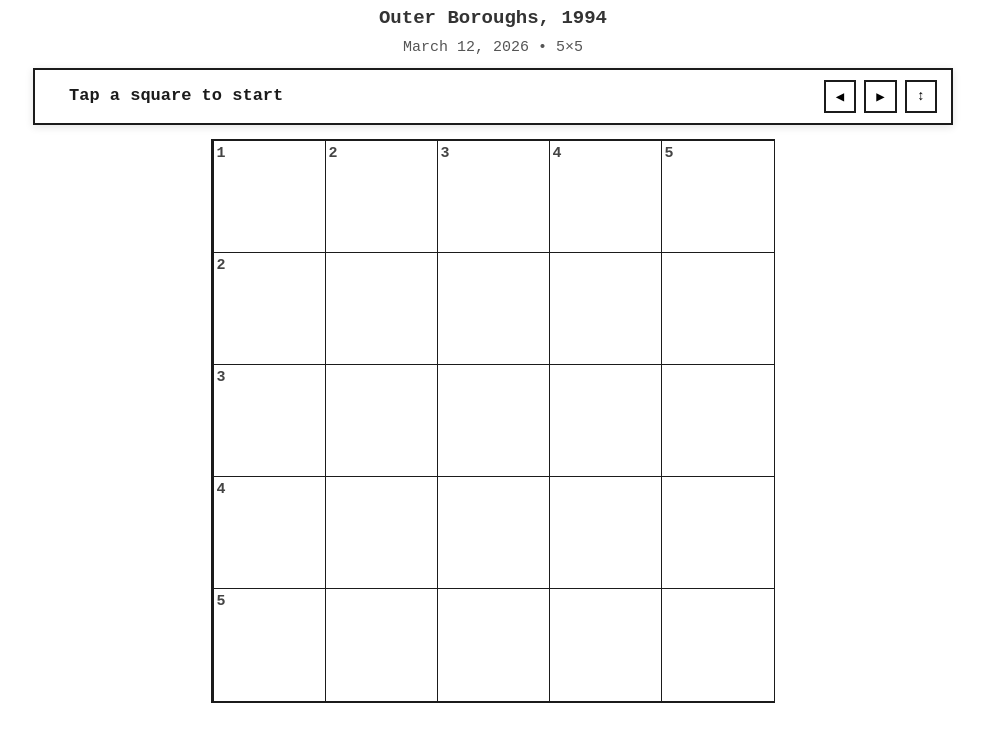
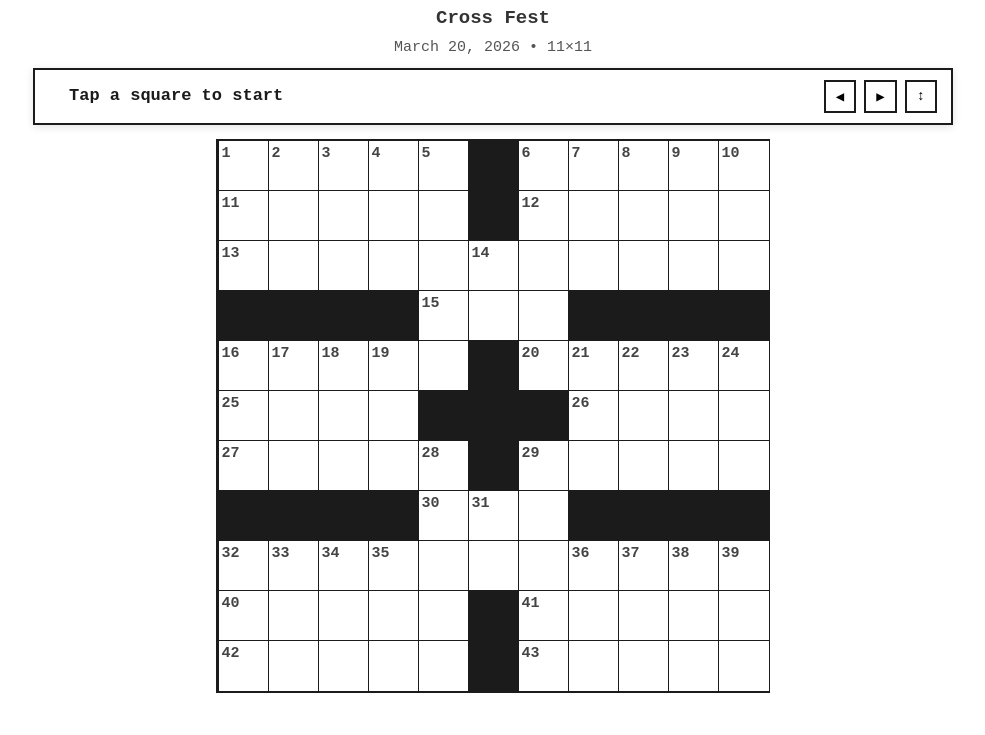
Before and after one commit to nbrackett-ship-it/MusicMiniCrossword, a plain HTML site: page index.html in a window 1280 px wide. Shown: the part 65-800 px from the top of the page, without its empty margins (147-1132 px from the left). Drawn offline with Linux system fonts and the light colour scheme; no server answers.

Commit message:
Add new puzzle ID to Crossword class

```diff
--- a/index.html
+++ b/index.html
@@ -210,6 +210,7 @@ Safe to remove after: 2026-02-10
     class Crossword {
       constructor() {
         this.puzzleIds = [
+          'cross-fest-2026-03-20',
           'outer-boroughs-1994-2026-03-12',
           'movie-time-2026-03-06',
           'snow-globe-2026-02-27',
```
